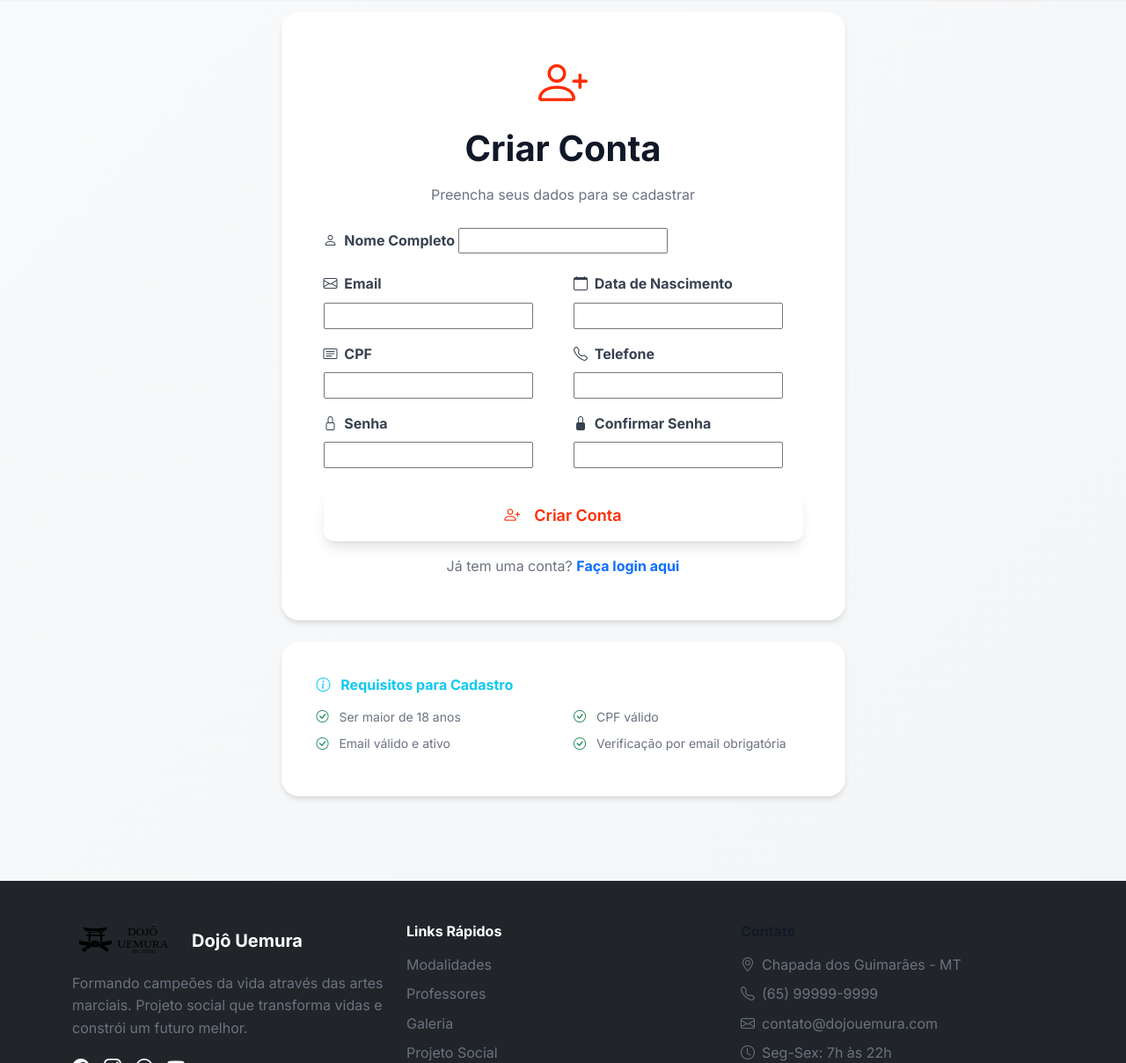
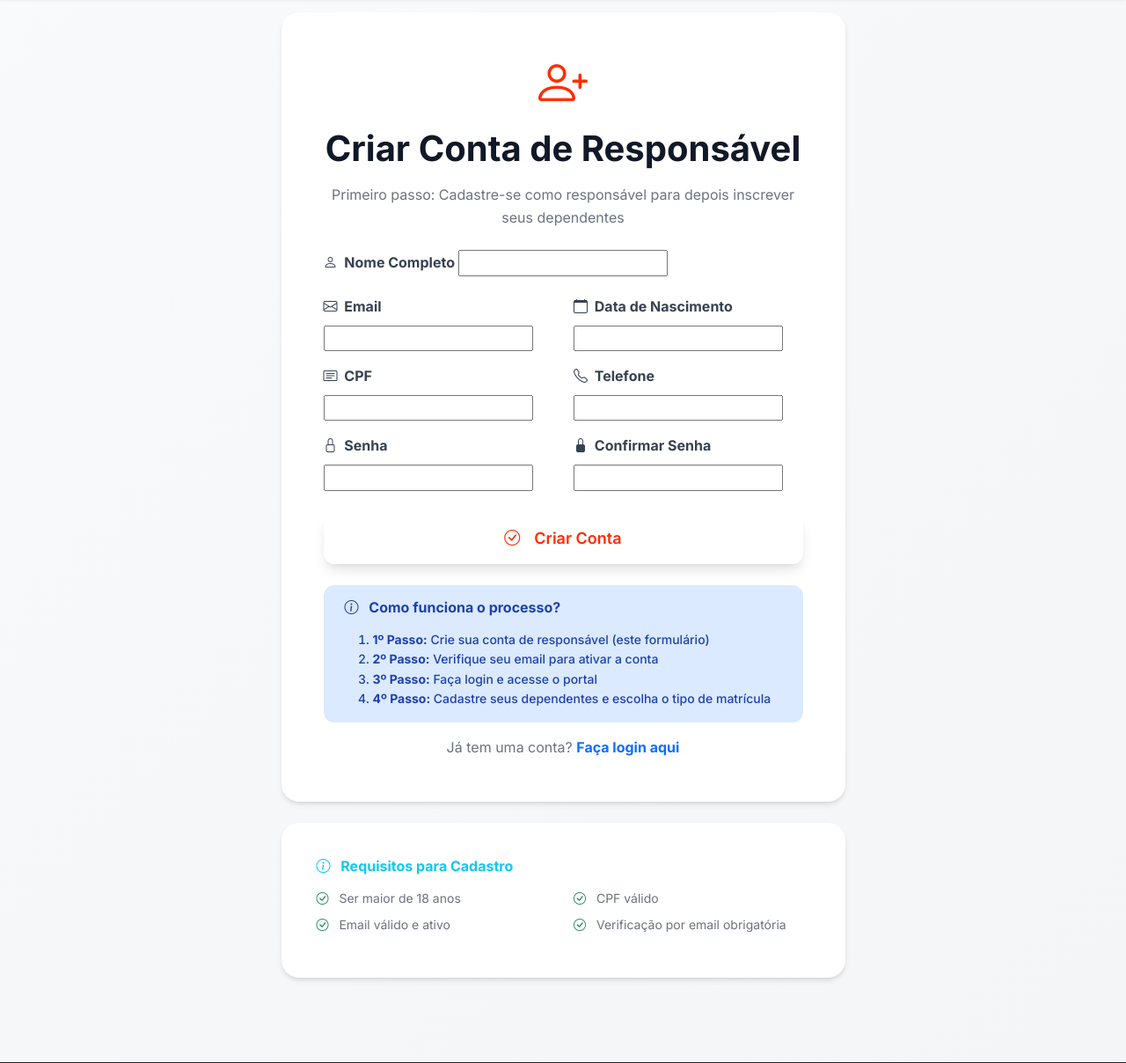
Before and after one commit to vitorluiz/dojouemura, a Django app: template usuarios/templates/usuarios/registro.html in a window 1280 px wide. Shown: the part 114-1322 px from the top of the page at 88% size. Run offline with Django 3.2, Linux system fonts and the light colour scheme; the template is opened without the code that fills it, so the values that code supplies are empty, except form fields; tables that the repository leaves empty hold one stand-in row (values such as "Sample post"); form fields are guessed from the names that the template uses.

Commit message:
fix: reorganizar fluxo de navegação - adicionar botão Registre-se na home e esclarecer processo de cadastro

```diff
--- a/usuarios/templates/usuarios/login.html
+++ b/usuarios/templates/usuarios/login.html
@@ -12,8 +12,8 @@
                         <div class="display-4 text-primary mb-3">
                             <i class="bi bi-box-arrow-in-right"></i>
                         </div>
-                        <h2 class="fw-bold">Fazer Login</h2>
-                        <p class="text-muted">Entre com suas credenciais</p>
+                        <h2 class="fw-bold">Portal do Aluno</h2>
+                        <p class="text-muted">Faça login para acessar seu portal completo</p>
                     </div>
 
                     <form method="post">
--- a/usuarios/templates/usuarios/registro.html
+++ b/usuarios/templates/usuarios/registro.html
@@ -12,8 +12,8 @@
                         <div class="display-4 text-primary mb-3">
                             <i class="bi bi-person-plus"></i>
                         </div>
-                        <h2 class="fw-bold">Criar Conta</h2>
-                        <p class="text-muted">Preencha seus dados para se cadastrar</p>
+                        <h2 class="fw-bold">Criar Conta de Responsável</h2>
+                        <p class="text-muted">Primeiro passo: Cadastre-se como responsável para depois inscrever seus dependentes</p>
                     </div>
 
                     <form method="post">
@@ -134,11 +134,25 @@
 
                         <div class="d-grid mb-3">
                             <button type="submit" class="btn btn-primary btn-lg">
-                                <i class="bi bi-person-plus me-2"></i>
+                                <i class="bi bi-check-circle me-2"></i>
                                 Criar Conta
                             </button>
                         </div>
                     </form>
+
+                    <!-- Explicação dos próximos passos -->
+                    <div class="alert alert-info mt-4">
+                        <h6 class="alert-heading fw-bold">
+                            <i class="bi bi-info-circle me-2"></i>
+                            Como funciona o processo?
+                        </h6>
+                        <ol class="mb-0 small">
+                            <li><strong>1º Passo:</strong> Crie sua conta de responsável (este formulário)</li>
+                            <li><strong>2º Passo:</strong> Verifique seu email para ativar a conta</li>
+                            <li><strong>3º Passo:</strong> Faça login e acesse o portal</li>
+                            <li><strong>4º Passo:</strong> Cadastre seus dependentes e escolha o tipo de matrícula</li>
+                        </ol>
+                    </div>
 
                     <div class="text-center">
                         <p class="text-muted mb-0">
```
Also changed, not shown: usuarios/templates/usuarios/home.html (+33 -5 lines).
